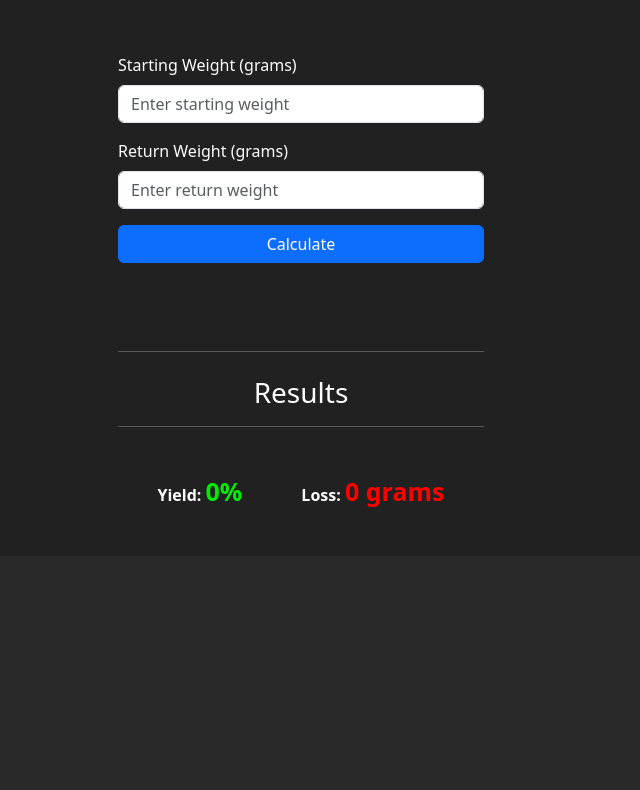
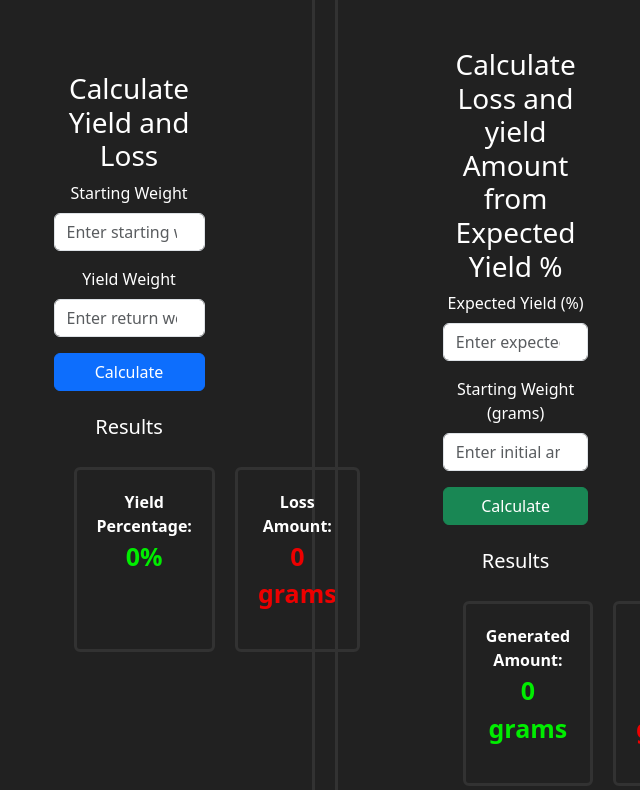
Before and after one commit to straight-code/28S, a plain HTML site: page RosinCalculater/index.html in a window 1280 px wide. Shown: the part 389-1179 px from the top of the page, without its empty margins (339-979 px from the left). Drawn offline with nearby package versions, Linux system fonts and the light colour scheme.

Commit message:
Add files via upload

```diff
--- a/RosinCalculater/index.html
+++ b/RosinCalculater/index.html
@@ -4,7 +4,6 @@
     <meta charset="UTF-8">
     <meta name="viewport" content="width=device-width, initial-scale=1.0">
     <title>Yield and Loss Calculator</title>
-    <!-- Bootstrap CSS -->
     <style>
         .mycontainer {
             border: 5px soild #fff;
@@ -21,8 +20,12 @@
         .grid-item {
             padding: 20px;
             text-align: center;
+            border: #323232 solid;
+            border-radius: 6px;
+            margin: 10px;
         }
      </style>
+    <!-- Bootstrap CSS -->
     <link href="https://cdn.jsdelivr.net/npm/bootstrap@5.3.0-alpha3/dist/css/bootstrap.min.css" rel="stylesheet">
     <script>
         // JavaScript function to calculate yield and loss
@@ -43,50 +46,104 @@
 
             // Display the results
             document.getElementById("percentageYield").textContent = percentageYield.toFixed(2) + "%";
-            document.getElementById("totalLoss").textContent = totalLoss.toFixed(2) + " grams";
+            document.getElementById("totalLoss").textContent = totalLoss.toFixed(2) + " units";
+        }
+
+        // Function to calculate the loss and amount generated based on yield percentage and grams
+        function calculateFromYieldPercentage() {
+            // Get the input values
+            let expectedYield = parseFloat(document.getElementById("expectedYield").value);
+            let initialGrams = parseFloat(document.getElementById("initialGrams").value);
+
+            // Validate the input
+            if (isNaN(expectedYield) || isNaN(initialGrams) || expectedYield <= 0 || expectedYield > 100 || initialGrams <= 0) {
+                alert("Please enter valid numbers. Yield should be between 0 and 100.");
+                return;
+            }
+
+            // Calculate the generated amount and loss
+            let generatedAmount = (expectedYield / 100) * initialGrams;
+            let totalLoss = initialGrams - generatedAmount;
+
+            // Display the results
+            document.getElementById("generatedAmount").textContent = generatedAmount.toFixed(2) + " grams";
+            document.getElementById("lossAmount").textContent = totalLoss.toFixed(2) + " grams";
         }
     </script>
 </head>
 <body style="background-color: #292929;">
     <div class="mycontainer">
+        <h1 class="text-center mb-4">Rosin Calculators</h1>
+
     <div class="container mt-5">
-        <h1 class="text-center mb-4">Yield and Loss</h1>
-        <h1 class="text-center mb-4">Calculator</h1>
-
+        <div class="grid">
+            <div class="grid-item">
+                <br>
                 <br>
                 <br>
 
-        <!-- Form to take starting weight and return weight inputs -->
+        <!-- First Calculator: Calculate Yield and Loss from starting and return weight -->
         <div class="row justify-content-center">
             <div class="col-md-6">
+                <h3>Calculate Yield and Loss</h3>
                 <div class="mb-3">
-                    <label for="startWeight" class="form-label">Starting Weight (grams)</label>
-                    <input type="number" class="form-control" id="startWeight" placeholder="Enter starting weight">
+                    <label for="startWeight" class="form-label">Starting Weight</label>
+                    <input type="number" class="form-control" id="startWeight" placeholder="Enter starting weight in grams">
                 </div>
 
                 <div class="mb-3">
-                    <label for="returnWeight" class="form-label">Return Weight (grams)</label>
-                    <input type="number" class="form-control" id="returnWeight" placeholder="Enter return weight">
+                    <label for="returnWeight" class="form-label">Yield Weight</label>
+                    <input type="number" class="form-control" id="returnWeight" placeholder="Enter return weight in grams">
                 </div>
 
                 <!-- Button to trigger calculation -->
                 <button class="btn btn-primary w-100" onclick="calculateYieldAndLoss()">Calculate</button>
-                <br>
-                <br>
-                <br>
-                <br>
-                <hr>
 
                 <!-- Output section -->
-                <div class="text-center mt-4">
-                    <h3>Results</h3>
-                    <hr>
+                <div class="mt-4">
+                    <h5>Results</h5>
                     <div class="grid">
                     <div class="grid-item">
-                    <p><strong>Yield:</strong> <span style="color: #00ed00;font-size: 25px;font-weight: 900;" id="percentageYield">0%</span></p>
+                    <p><strong style="text-align: center;">Yield Percentage:</strong> <span style="color: #00ed00;font-size: 25px;font-weight: 900; text-align: center;" id="percentageYield">0%</span></p>
+                    </div>
+
+                    <div class="grid-item">
+                    <p><strong style="text-align: center;">Loss Amount:</strong> <span style="color: #ed0000;font-size: 25px;font-weight: 900; border: none;" id="totalLoss">0 grams</span></p>
+                        </div>
+                        </div>
+                </div>
+            </div>
+        </div>
+
+
         </div>
         <div class="grid-item">
-                    <p><strong>Loss:</strong> <span style="color: red;font-size: 25px;font-weight: 900;" id="totalLoss">0 grams</span></p>
+        <!-- Second Calculator: Calculate Loss and Generated Amount from Expected Yield -->
+        <div class="row justify-content-center mt-5">
+            <div class="col-md-6">
+                <h3>Calculate Loss and yield Amount from Expected Yield %</h3>
+                <div class="mb-3">
+                    <label for="expectedYield" class="form-label">Expected Yield (%)</label>
+                    <input type="number" class="form-control" id="expectedYield" placeholder="Enter expected yield percentage">
+                </div>
+
+                <div class="mb-3">
+                    <label for="initialGrams" class="form-label"> Starting Weight (grams)</label>
+                    <input type="number" class="form-control" id="initialGrams" placeholder="Enter initial amount in grams">
+                </div>
+
+                <!-- Button to trigger calculation -->
+                <button class="btn btn-success w-100" onclick="calculateFromYieldPercentage()">Calculate</button>
+
+                <!-- Output section -->
+                <div class="mt-4">
+                    <h5>Results</h5>
+                    <div class="grid">
+                    <div class="grid-item">
+                    <p><strong>Generated Amount:</strong> <span style="color: #00ed00;font-size: 25px;font-weight: 900; border: none;" id="generatedAmount">0 grams</span></p>
+                    </div>
+                    <div class="grid-item">
+                    <p><strong>Loss Amount:</strong> <span style="color: #ed0000;font-size: 25px;font-weight: 900; border: none;" id="lossAmount">0 grams</span></p>
                     </div>
                     </div>
                 </div>
@@ -94,6 +151,7 @@
         </div>
         </div>
     </div>
+
     <!-- Bootstrap JS (Optional) -->
     <script src="https://cdn.jsdelivr.net/npm/bootstrap@5.3.0-alpha3/dist/js/bootstrap.bundle.min.js"></script>
 </body>
```
Lines whose indentation alone changed are shown as unchanged.
